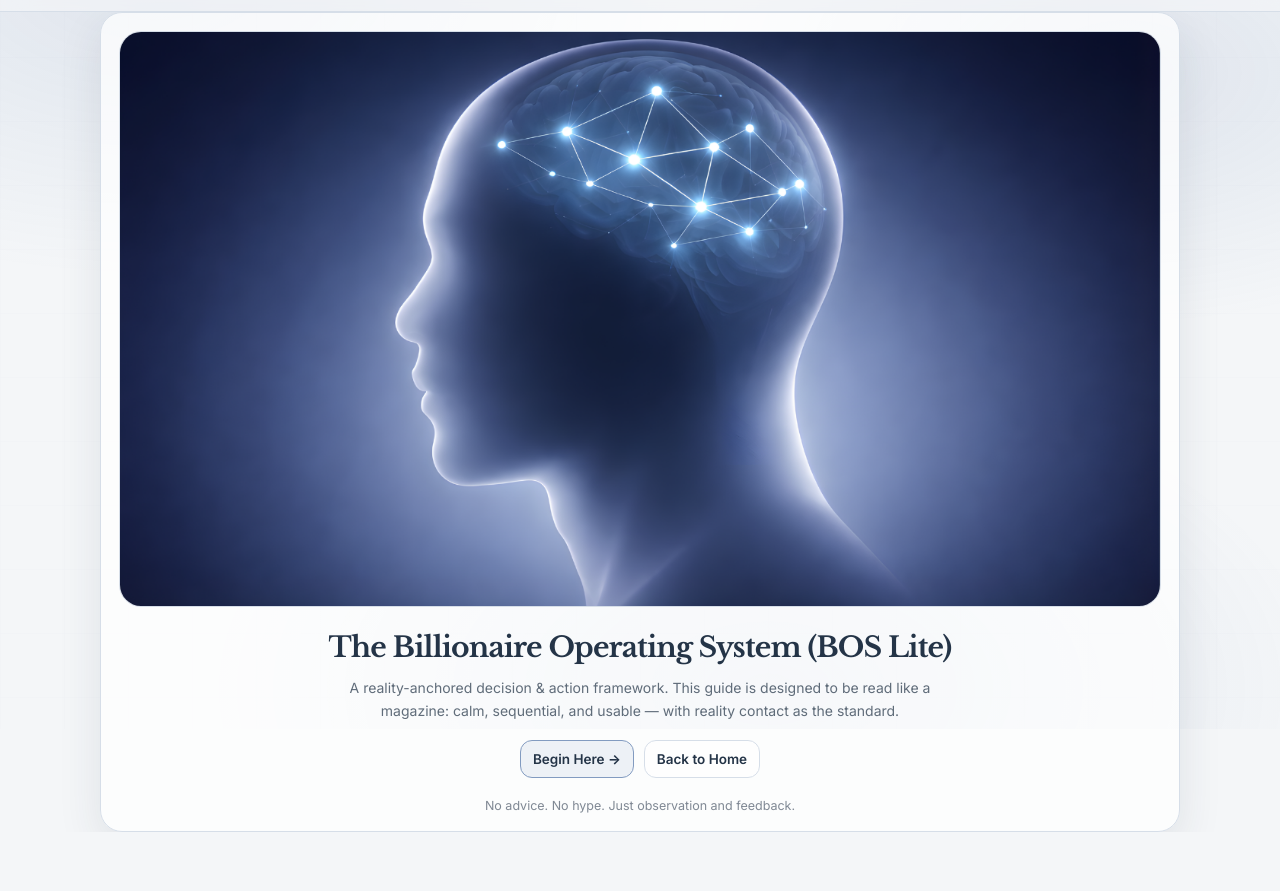
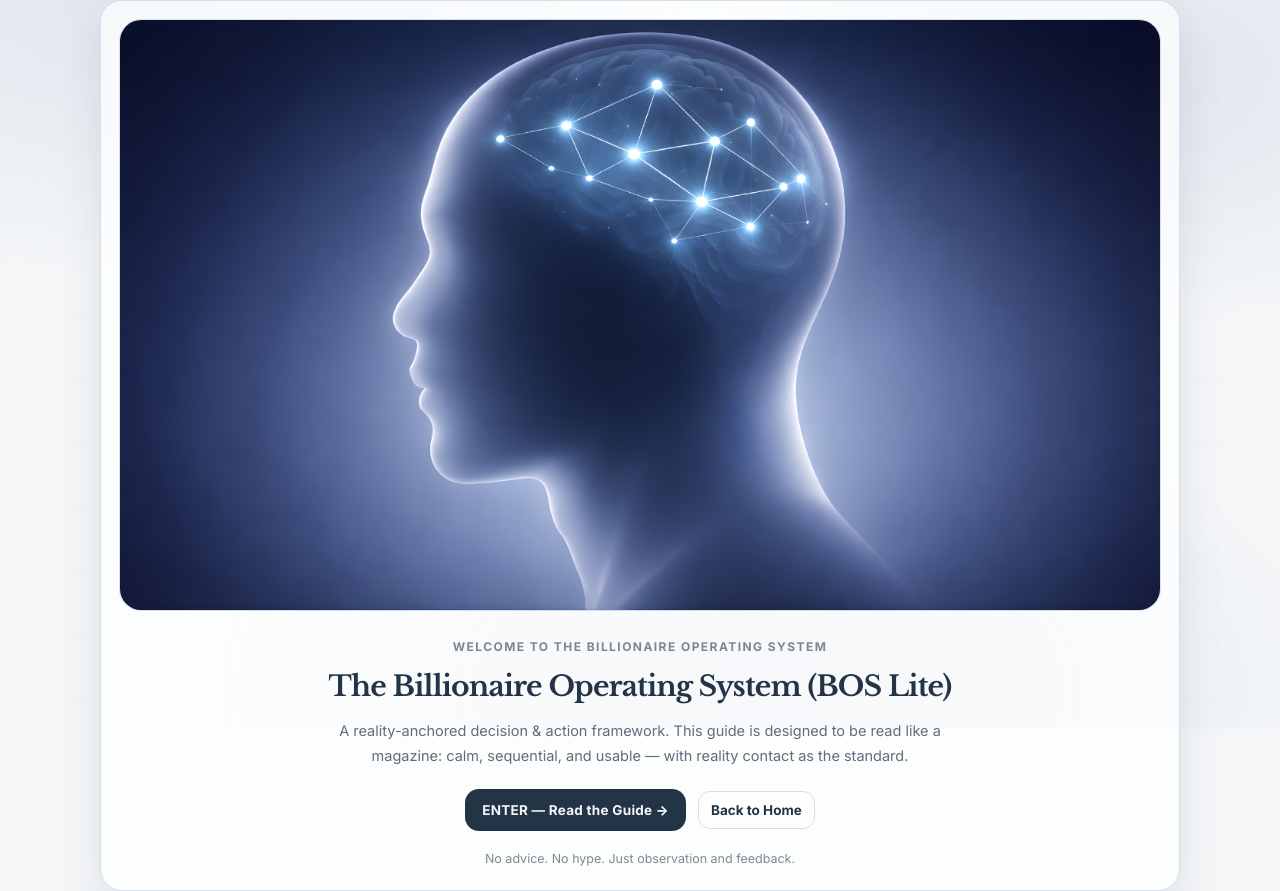
Before and after one commit to TanyaWBM1/BOS-Lite, a plain HTML site: page docs/guide_cover.html in a window 1280 px wide. Shown: the part 71-962 px from the top of the page. Before the commit the page ends 903 px from the top, so only its background shows below. Drawn offline with nearby package versions, Linux system fonts and the light colour scheme.

Commit message:
Revise guide cover layout and styles
Updated the guide cover HTML to enhance styling and structure, including changes to CSS variables, layout, and button functionality.

```diff
--- a/docs/guide_cover.html
+++ b/docs/guide_cover.html
@@ -9,10 +9,19 @@
   <!-- Fonts -->
   <link rel="preconnect" href="https://fonts.googleapis.com">
   <link rel="preconnect" href="https://fonts.gstatic.com" crossorigin>
-  <link href="https://fonts.googleapis.com/css2?family=Inter:wght@400;500;600&family=Libre+Baskerville:wght@400;700&display=swap" rel="stylesheet">
+  <link href="https://fonts.googleapis.com/css2?family=Inter:wght@400;500;600;700&family=Libre+Baskerville:wght@400;700&display=swap" rel="stylesheet">
 
   <style>
+    /* =========================================================
+       BOS Lite — Guide Cover (guide-cover.html)
+       Goal:
+       - First thing seen: cover image
+       - Prominent contrasting ENTER button beneath image
+       - Welcome text: “Welcome to the Billionaire Operating System”
+       ========================================================= */
+
     :root {
+      /* Light mode */
       --bg: #F4F6F8;
       --panel: rgba(255,255,255,0.72);
       --panel-solid: #FFFFFF;
@@ -27,10 +36,17 @@
       --radius-xl: 22px;
       --radius-lg: 16px;
 
+      /* Strong CTA (contrasting) */
+      --cta-bg: #243447;         /* deep slate */
+      --cta-text: #F4F6F8;       /* fog */
+      --cta-border: rgba(36,52,71,0.22);
+
       --serif: "Libre Baskerville", ui-serif, Georgia, serif;
       --sans: "Inter", ui-sans-serif, system-ui, -apple-system, Segoe UI, Roboto, Helvetica, Arial, "Apple Color Emoji", "Segoe UI Emoji";
     }
+
     html[data-theme="dark"] {
+      /* Dark cognitive mode */
       --bg: #0B0E14;
       --panel: rgba(26,31,43,0.66);
       --panel-solid: rgba(26,31,43,0.96);
@@ -42,6 +58,11 @@
       --divider: rgba(230,232,235,0.12);
       --shadow: 0 18px 54px rgba(0,0,0,0.48);
       --shadow2: 0 12px 30px rgba(0,0,0,0.45);
+
+      /* Strong CTA (contrasting) */
+      --cta-bg: #7AA2F7;         /* bright accent */
+      --cta-text: #0B0E14;       /* dark bg */
+      --cta-border: rgba(122,162,247,0.25);
     }
 
     * { box-sizing: border-box; }
@@ -54,6 +75,7 @@
       overflow-x: hidden;
     }
 
+    /* Subtle background texture / cognitive gradient */
     .bg {
       position: fixed; inset: 0; z-index: -2;
       background:
@@ -69,6 +91,7 @@
         linear-gradient(180deg, rgba(26,31,43,0.60), rgba(11,14,20,0.94));
     }
 
+    /* Fine grid overlay */
     .grid {
       position: fixed; inset: 0; z-index: -1; pointer-events: none;
       background-image:
@@ -88,7 +111,7 @@
 
     .wrap { max-width: 1120px; margin: 0 auto; padding: 0 20px; }
 
-    /* Nav (same as home) */
+    /* Nav */
     .nav {
       position: sticky; top: 0; z-index: 50;
       backdrop-filter: blur(12px); -webkit-backdrop-filter: blur(12px);
@@ -137,16 +160,14 @@
       align-items: center;
       gap: 10px;
       justify-content: center;
+      white-space: nowrap;
     }
     .btn:hover {
       transform: translateY(-1px);
       border-color: color-mix(in srgb, var(--accent) 36%, var(--divider));
       background: color-mix(in srgb, var(--accent-2) 44%, var(--panel));
     }
-    .btn.primary {
-      border-color: color-mix(in srgb, var(--accent) 60%, var(--divider));
-      background: color-mix(in srgb, var(--accent) 10%, var(--panel));
-    }
+
     .icon-btn {
       width: 42px; height: 42px;
       display: inline-grid; place-items: center;
@@ -161,6 +182,7 @@
       border-color: color-mix(in srgb, var(--accent) 40%, var(--divider));
       background: color-mix(in srgb, var(--accent-2) 52%, var(--panel));
     }
+
     .hamburger { display: none; }
 
     .mobile-panel {
@@ -183,9 +205,10 @@
       background: var(--accent-2);
       color: var(--text);
     }
+    .mobile-panel.open { display: block; }
 
     /* Cover layout */
-    main { padding: 34px 0 54px; }
+    main { padding: 18px 0 54px; }
     .cover-card {
       border: 1px solid var(--divider);
       background: var(--panel);
@@ -196,43 +219,77 @@
     }
     .cover-img {
       width: 100%;
-      height: min(72vh, 720px);
+      height: min(74vh, 760px);
       border-radius: var(--radius-xl);
       display: block;
-      object-fit: cover; /* use cover for full-bleed; swap to 'contain' if you want full image visible */
+      object-fit: cover; /* full-bleed hero feel */
       border: 1px solid var(--divider);
       background: color-mix(in srgb, var(--panel-solid) 70%, transparent);
     }
+
     .cover-meta {
       margin-top: 16px;
       display: grid;
-      gap: 12px;
+      gap: 10px;
       justify-items: center;
       text-align: center;
+      padding: 2px 8px 6px;
     }
+
+    .welcome {
+      margin: 10px 0 0;
+      font-weight: 800;
+      letter-spacing: 0.12em;
+      text-transform: uppercase;
+      font-size: 12px;
+      color: var(--muted2);
+    }
+
     h1 {
-      margin: 8px 0 0;
+      margin: 6px 0 0;
       font-family: var(--serif);
       letter-spacing: -0.03em;
-      font-size: clamp(22px, 2.2vw, 30px);
+      font-size: clamp(22px, 2.2vw, 32px);
       line-height: 1.18;
     }
+
     .sub {
-      margin: 0;
+      margin: 6px 0 0;
       color: var(--muted);
-      font-size: 14px;
-      line-height: 1.65;
+      font-size: 14.5px;
+      line-height: 1.7;
       max-width: 70ch;
     }
+
     .cta {
-      margin-top: 6px;
+      margin-top: 10px;
       display: flex;
-      gap: 10px;
+      gap: 12px;
       flex-wrap: wrap;
       justify-content: center;
+      align-items: center;
     }
+
+    /* Contrasting Enter button */
+    .btn.enter {
+      background: var(--cta-bg);
+      color: var(--cta-text);
+      border-color: var(--cta-border);
+      padding: 12px 16px;
+      border-radius: 14px;
+      font-weight: 800;
+      letter-spacing: 0.02em;
+    }
+    .btn.enter:hover {
+      transform: translateY(-2px);
+      background: color-mix(in srgb, var(--cta-bg) 92%, white 8%);
+    }
+    html[data-theme="dark"] .btn.enter:hover {
+      background: color-mix(in srgb, var(--cta-bg) 92%, black 8%);
+    }
+
     .note {
-      margin-top: 8px;
+      margin-top: 10px;
       color: var(--muted2);
       font-size: 12.5px;
     }
@@ -240,12 +297,10 @@
     @media (max-width: 760px) {
       .nav-links { display: none; }
       .hamburger { display: inline-grid; }
-      .mobile-panel { display: none; }
-      .mobile-panel.open { display: block; }
       .brand-sub { display: none; }
-      main { padding-top: 22px; }
+      main { padding-top: 14px; }
       .cover-card { padding: 14px; }
-      .cover-img { height: min(68vh, 520px); }
+      .cover-img { height: min(64vh, 520px); }
     }
   </style>
 </head>
@@ -281,13 +336,11 @@
           </svg>
         </button>
 
-        <!-- Anchor links back to the right spots on Home -->
+        <!-- Quick links back to the exact Home anchors -->
         <a class="btn" href="index.html#read-guide">Home: Read the Guide</a>
-        <a class="btn primary" id="read-guide" href="guide-cover.html">
-  Read the 23-Part Guide
-</a>
+        <a class="btn" href="index.html#toc">Home: Open TOC</a>
 
-        <button class="icon-btn" id="themeBtn" aria-label="Toggle dark mode">
+        <button class="icon-btn" id="themeBtn" aria-label="Toggle dark mode" title="Toggle theme">
           <svg width="18" height="18" viewBox="0 0 24 24" fill="none" aria-hidden="true">
             <path d="M21 13.2A8.2 8.2 0 1 1 10.8 3a6.6 6.6 0 0 0 10.2 10.2Z"
                   stroke="currentColor" stroke-width="1.8" stroke-linecap="round" stroke-linejoin="round"/>
@@ -312,8 +365,7 @@
   <!-- COVER -->
   <main class="wrap">
     <section class="cover-card" aria-label="Guide cover">
-      <!-- IMPORTANT: Update src path to wherever you store the cover image -->
-      <!-- Recommended: docs/assets/images/guide-cover-21x9.png -->
+      <!-- First thing seen: cover image -->
       <img
         class="cover-img"
         src="assets/images/guide-cover-21x9.png"
@@ -321,16 +373,24 @@
         loading="eager"
       />
 
+      <!-- Button immediately under image + welcome text -->
       <div class="cover-meta">
+        <div class="welcome">Welcome to the Billionaire Operating System</div>
+
         <h1>The Billionaire Operating System (BOS Lite)</h1>
+
         <p class="sub">
           A reality-anchored decision &amp; action framework. This guide is designed to be read like a magazine:
           calm, sequential, and usable — with reality contact as the standard.
         </p>
 
         <div class="cta">
-          <a class="btn primary" href="guide_cover.html">Begin Here →</a>
-          <a class="btn" href="index.html">Back to Home</a>
+          <a class="btn enter" href="toc.html" aria-label="Enter and read the guide">
+            ENTER — Read the Guide →
+          </a>
+          <a class="btn" href="index.html" aria-label="Back to home">
+            Back to Home
+          </a>
         </div>
 
         <div class="note">No advice. No hype. Just observation and feedback.</div>
```
